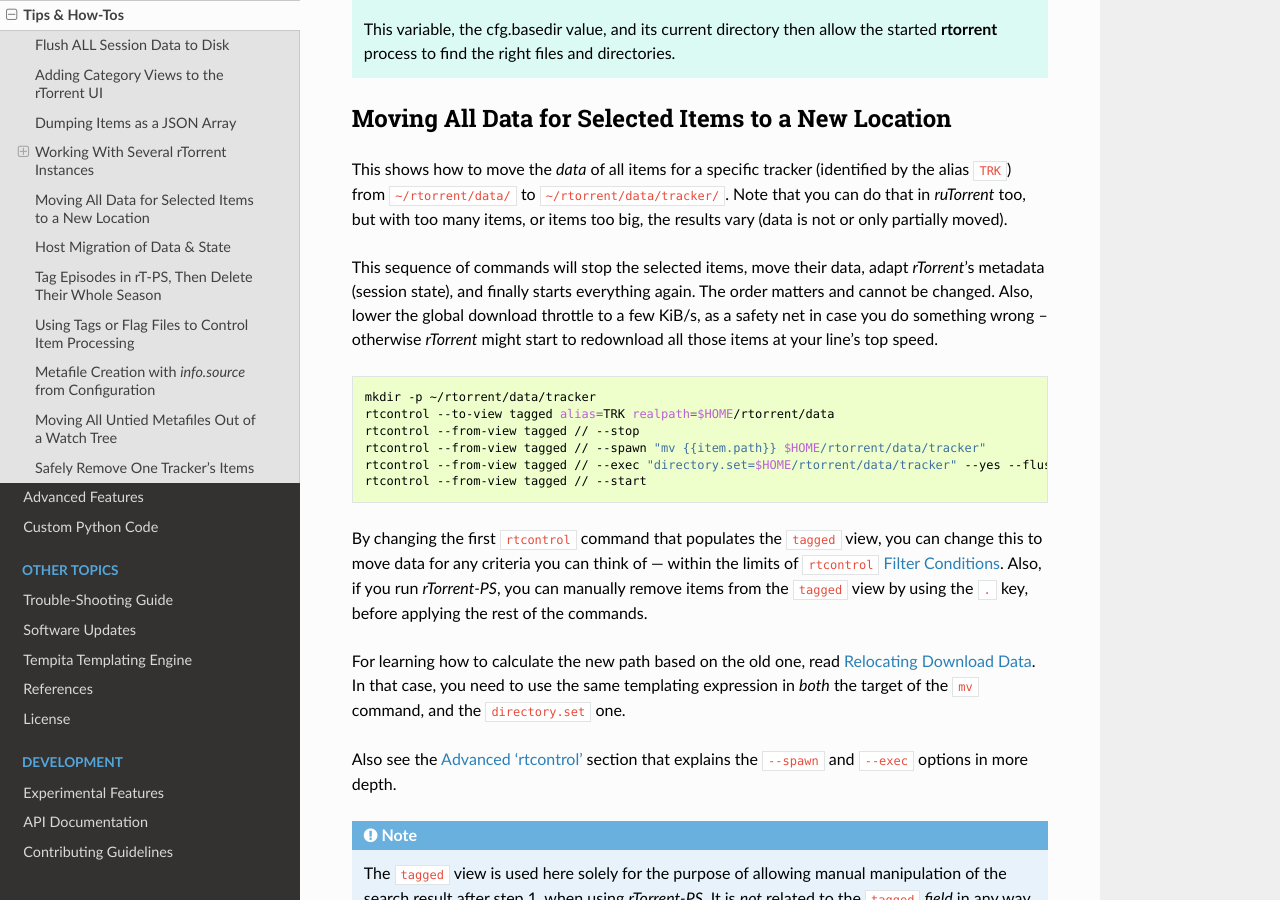
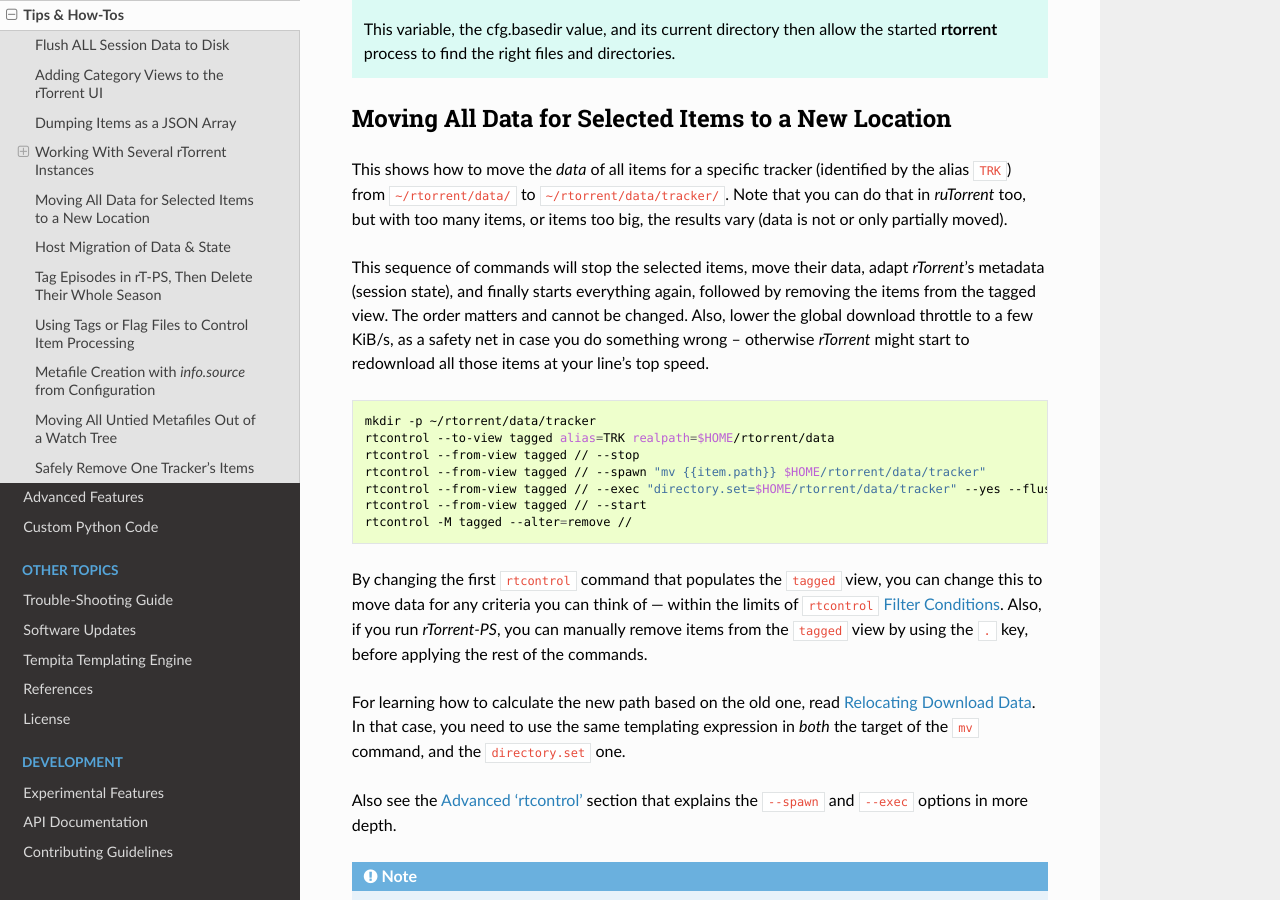
Before and after one commit to pyroscope/pyrocore, a Sphinx documentation site: the page built from docs/howto.rst, in a window 1280 px wide and 900 px high, scrolled down 4011 px. Built offline with Sphinx 7.4.7 and the Read the Docs theme 2.0.0, drawn with Linux system fonts in a browser that asks for light colours.

Commit message:
Added cmd removing items from tagged view after move
Also added a phrase in the explanation of what the commands do, referring to the new line.

```diff
--- a/docs/howto.rst
+++ b/docs/howto.rst
@@ -233,7 +233,7 @@ Note that you can do that in `ruTorrent` too, but with too many items, or items
 the results vary (data is not or only partially moved).
 
 This sequence of commands will stop the selected items, move their data, adapt `rTorrent`'s metadata (session state),
-and finally starts everything again. The order matters and cannot be changed.
+and finally starts everything again, followed by removing the items from the tagged view. The order matters and cannot be changed.
 Also, lower the global download throttle to a few KiB/s, as a safety net in case you do something wrong
 – otherwise `rTorrent` might start to redownload all those items at your line's top speed.
 
@@ -245,6 +245,7 @@ Also, lower the global download throttle to a few KiB/s, as a safety net in case
     rtcontrol --from-view tagged // --spawn "mv {{item.path}} $HOME/rtorrent/data/tracker"
     rtcontrol --from-view tagged // --exec "directory.set=$HOME/rtorrent/data/tracker" --yes --flush
     rtcontrol --from-view tagged // --start
+    rtcontrol -M tagged --alter=remove //
 
 By changing the first ``rtcontrol`` command that populates the ``tagged`` view,
 you can change this to move data for any criteria you can think of — within the
```
